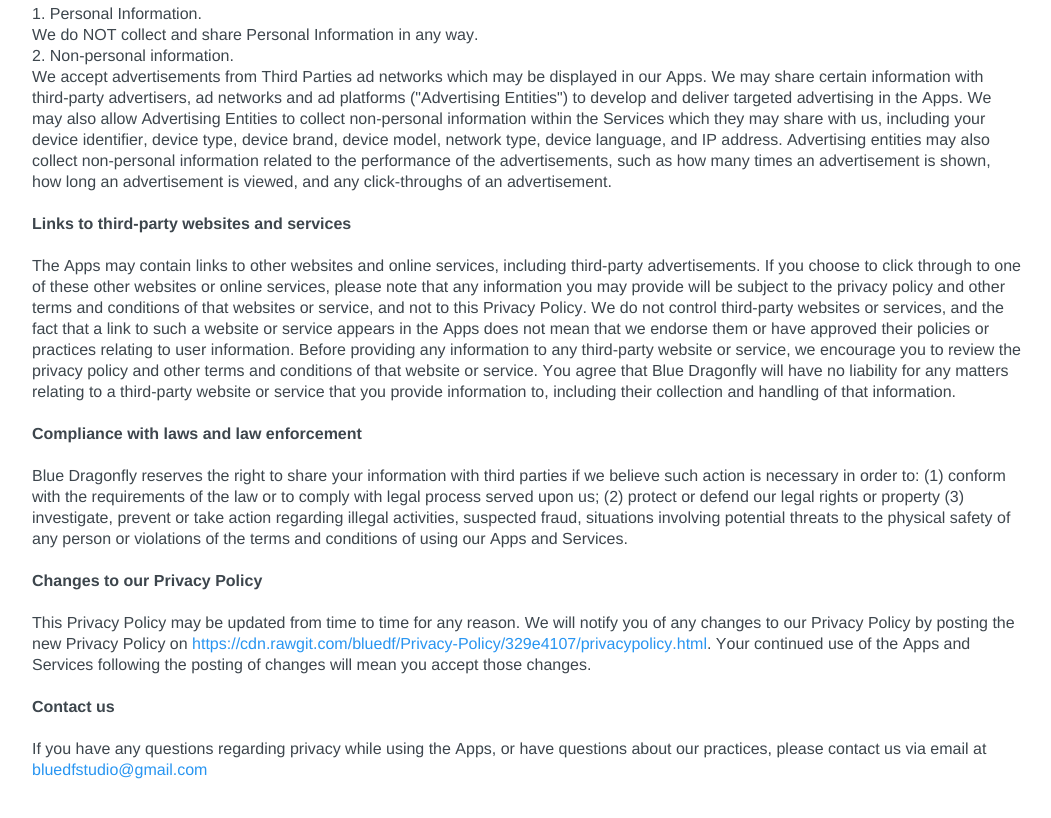
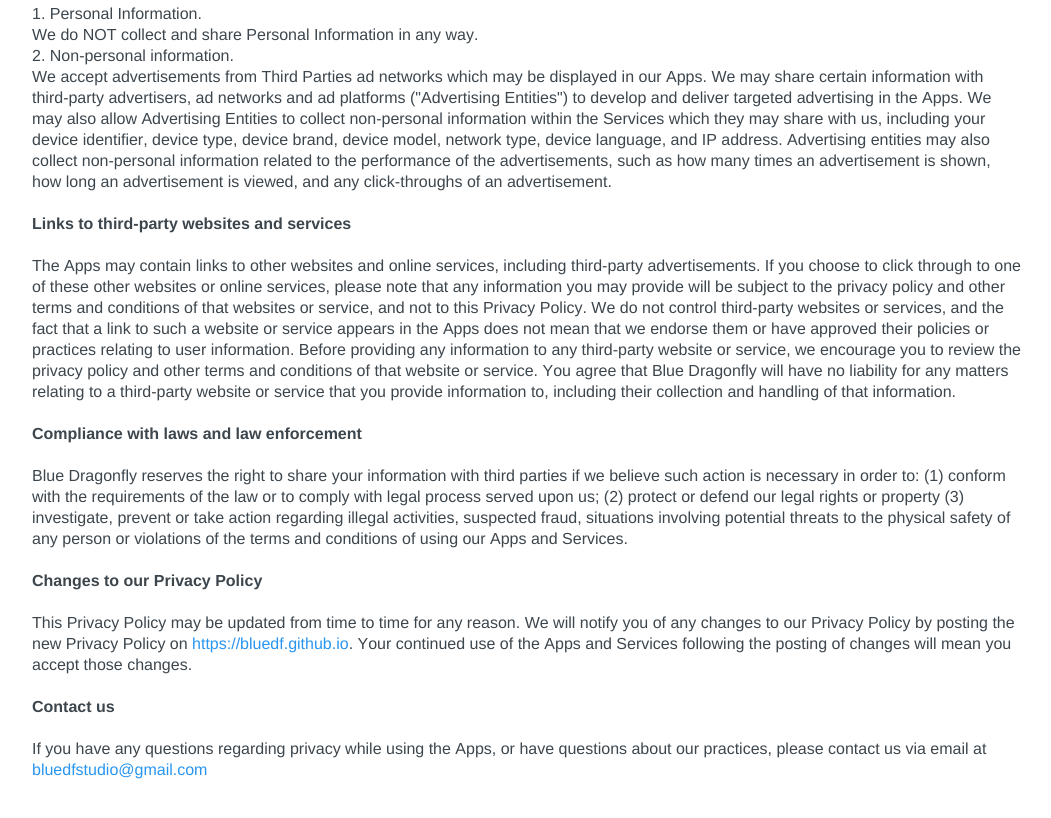
Before and after one commit to bluedf/bluedf.github.io, a plain HTML site: page index.html in a window 1280 px wide. Shown: the part 835-1653 px from the top of the page, without its empty margins (113-1164 px from the left). Drawn offline with Linux system fonts and the light colour scheme.

Commit message:
Update index.html

```diff
--- a/index.html
+++ b/index.html
@@ -63,7 +63,7 @@
     <p class="p2"><span class="s1">&nbsp;</span></p>
     <p class="p2"><span class="s1"><b>Changes to our Privacy Policy</b></span></p>
     <p class="p2"><span class="s1">&nbsp;</span></p>
-    <p class="p2"><span class="s1">This Privacy Policy may be updated from time to time for any reason. We will notify you of any changes to our Privacy Policy by posting the new Privacy Policy on <a href="https://cdn.rawgit.com/bluedf/Privacy-Policy/329e4107/privacypolicy.html">https://cdn.rawgit.com/bluedf/Privacy-Policy/329e4107/privacypolicy.html</a>. Your continued use of the Apps and Services following the posting of changes will mean you accept those changes. </span></p>
+    <p class="p2"><span class="s1">This Privacy Policy may be updated from time to time for any reason. We will notify you of any changes to our Privacy Policy by posting the new Privacy Policy on <a href="https://bluedf.github.io/index.html">https://bluedf.github.io</a>. Your continued use of the Apps and Services following the posting of changes will mean you accept those changes. </span></p>
 
     <p class="p2"><span class="s1">&nbsp;</span></p>
     <p class="p2"><span class="s1"><b>Contact us</b></span></p>
```
